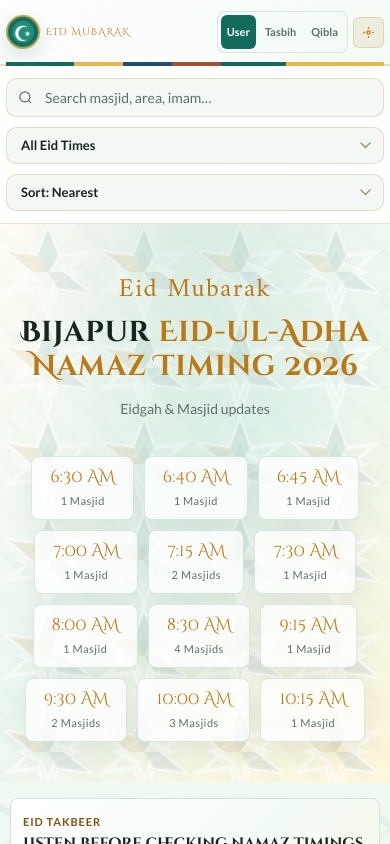
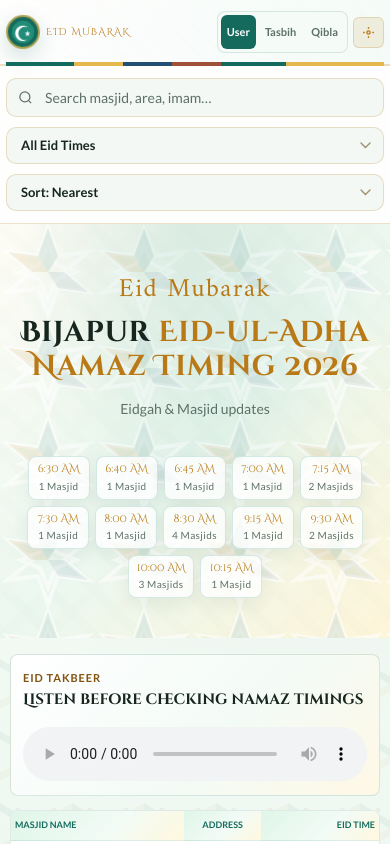
Before and after one commit to sadiqhawaldarr/Tracker_app, a React (Create React App) app: page / in a window 390 px wide. Shown: the top 844 px of the page. Built offline with nearby package versions, Linux system fonts and the light colour scheme.

Commit message:
Update masjid detail display

```diff
--- a/src/components/MasjidDetailsPage.js
+++ b/src/components/MasjidDetailsPage.js
@@ -12,13 +12,9 @@ const MasjidDetailsPage = memo(function MasjidDetailsPage({ masjid, onBack }) {
       <button className="detail-back" type="button" onClick={onBack}>Back to masjids</button>
 
       <section className="detail-hero">
-        <img className="detail-hero__img" src={masjid.photo} alt={`${masjid.name} masjid exterior`} />
         <div className="detail-hero__content">
           <span className="detail-hero__eyebrow">{masjid.area}</span>
           <h1 className="detail-hero__title" id="masjid-detail-title">{masjid.name}</h1>
-          <p className="detail-hero__meta">
-            {masjid.distance} km away | Established {masjid.established}
-          </p>
           <button className="detail-btn detail-btn--primary" type="button" onClick={handleNavigate}>
             Get Directions
           </button>
@@ -40,7 +36,7 @@ const MasjidDetailsPage = memo(function MasjidDetailsPage({ masjid, onBack }) {
         </div>
         <div className="detail-info__item">
           <span className="detail-info__label">Capacity</span>
-          <span className="detail-info__value">{masjid.capacity.toLocaleString()} worshippers</span>
+          <span className="detail-info__value">&nbsp;</span>
         </div>
       </section>
 
--- a/src/components/MasjidList.css
+++ b/src/components/MasjidList.css
@@ -73,7 +73,7 @@
 /* Time pills */
 .hero__pills {
   display: flex;
-  gap: 14px;
+  gap: 7px;
   justify-content: center;
   flex-wrap: wrap;
 }
@@ -82,9 +82,10 @@
   background: rgba(255, 255, 255, 0.78);
   border: 1px solid rgba(33, 140, 120, 0.18);
   border-radius: 8px;
-  padding: 12px 28px;
+  min-width: 72px;
+  padding: 6px 10px;
   text-align: center;
-  box-shadow: 0 10px 28px rgba(30, 56, 44, 0.08);
+  box-shadow: 0 6px 18px rgba(30, 56, 44, 0.07);
   transition: background var(--t-base), border-color var(--t-base), transform var(--t-base);
   cursor: default;
 }
@@ -98,7 +99,7 @@
 .hero__pill-time {
   display: block;
   font-family: var(--font-display);
-  font-size: 17px;
+  font-size: 12px;
   color: var(--gold);
   line-height: 1.2;
 }
@@ -108,7 +109,7 @@
   font-family: var(--font-body);
   font-size: 11px;
   color: var(--text-muted);
-  margin-top: 4px;
+  margin-top: 2px;
   letter-spacing: 0.04em;
 }
 
@@ -117,8 +118,13 @@
   .hero { padding: 48px var(--sp-md) 40px; }
   .hero__arabic { font-size: 26px; }
   .hero__subtitle { font-size: 14px; }
-  .hero__pills { gap: 10px; }
-  .hero__pill { padding: 10px 18px; }
+  .hero__pills { gap: 6px; }
+  .hero__pill {
+    min-width: 62px;
+    padding: 5px 8px;
+  }
+  .hero__pill-time { font-size: 11px; }
+  .hero__pill-count { font-size: 10px; }
 }
 
 
@@ -751,22 +757,10 @@
 
 .detail-hero {
   display: grid;
-  grid-template-columns: minmax(220px, 360px) minmax(280px, 1fr);
+  grid-template-columns: 1fr;
   gap: 18px;
   align-items: stretch;
   margin-bottom: 22px;
-}
-
-.detail-hero__img {
-  width: 100%;
-  height: 100%;
-  min-height: 220px;
-  max-height: 280px;
-  object-fit: cover;
-  border-radius: 8px;
-  box-shadow:
-    0 18px 42px rgba(30, 56, 44, 0.14),
-    0 0 0 6px rgba(186, 232, 205, 0.45);
 }
 
 .detail-hero__content {
@@ -975,12 +969,6 @@
     grid-template-columns: 1fr;
   }
 
-  .detail-hero__img {
-    height: 180px;
-    min-height: 180px;
-    max-height: 180px;
-  }
-
   .detail-hero__content,
   .detail-info__item,
   .detail-facilities {
--- a/src/components/PrayerTimingCard.js
+++ b/src/components/PrayerTimingCard.js
@@ -1,11 +1,6 @@
 import React, { memo } from 'react';
 
 const PRAYER_ROWS = [
-  { key: 'fajr', label: 'Fajr', azanOffset: -20 },
-  { key: 'zuhr', label: 'Zuhr', azanOffset: -15 },
-  { key: 'asr', label: 'Asr', azanOffset: -15 },
-  { key: 'maghrib', label: 'Maghrib', azanOffset: 0 },
-  { key: 'isha', label: 'Isha', azanOffset: -15 },
   { key: 'eidTime', label: 'Eid Namaz', azanOffset: 0, highlight: true },
 ];
 
```
